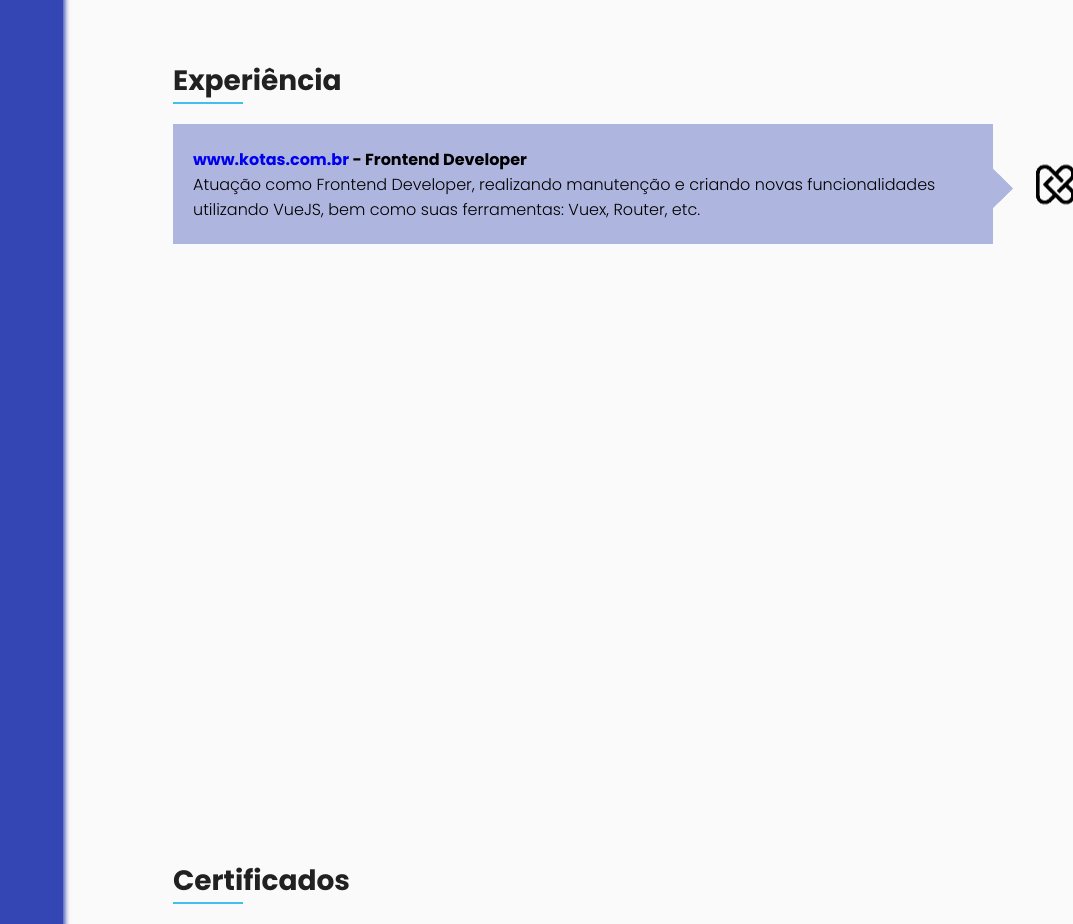
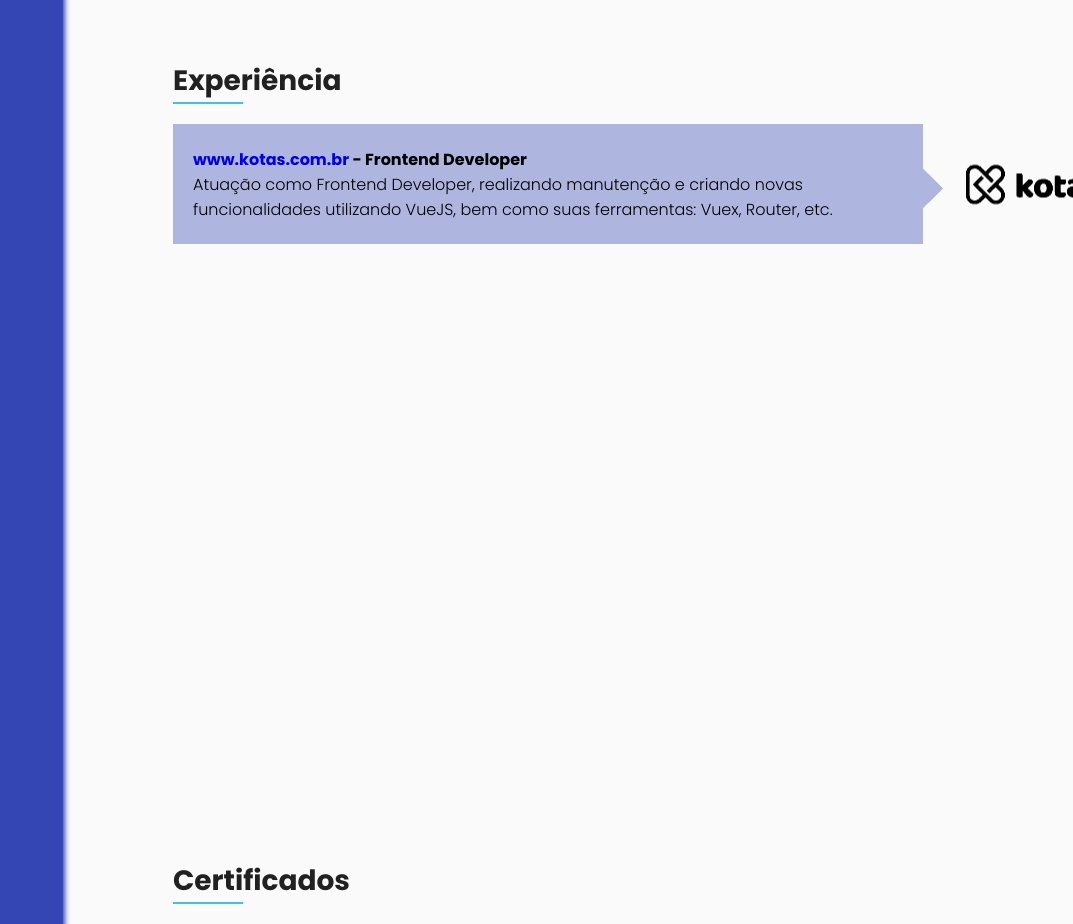
Before and after one commit to danieltvaz/danieltvaz.github.io, a React (Create React App) app: page / in a window 1280 px wide. Shown: the part 2380-3304 px from the top of the page, without its empty margins (207-1280 px from the left). Built offline with nearby package versions, Linux system fonts and the light colour scheme.

Commit message:
adjust responsive on exp balloon

```diff
--- a/src/components/InformativeBaloon.jsx
+++ b/src/components/InformativeBaloon.jsx
@@ -8,6 +8,7 @@ const Baloon = styled.div`
   padding: 10px 20px;
   position: relative;
   margin-bottom: 20px;
+  max-width: 750px;
 
   @media screen and (min-width: 320px) and (max-width: 1023px) {
     margin-top: 100px;
@@ -53,7 +54,7 @@ const BaloonIcon = styled.img`
   @media screen and (min-width: 320px) and (max-width: 1023px) {
     width: 140px;
     position: absolute;
-    top: -20%;
+    top: -30%;
     left: 50%;
     transform: translate(-50%, -50%);
   }
```
